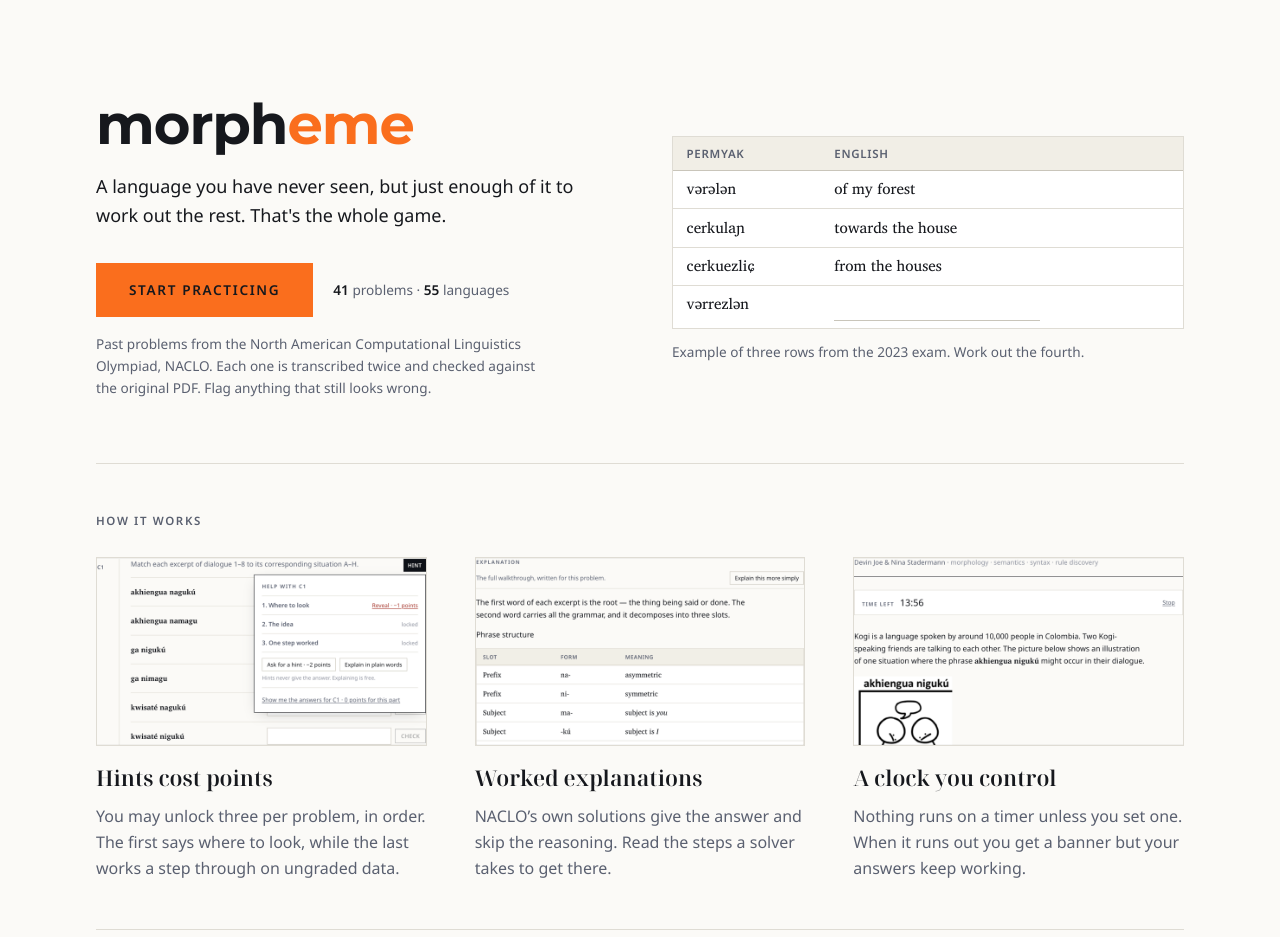
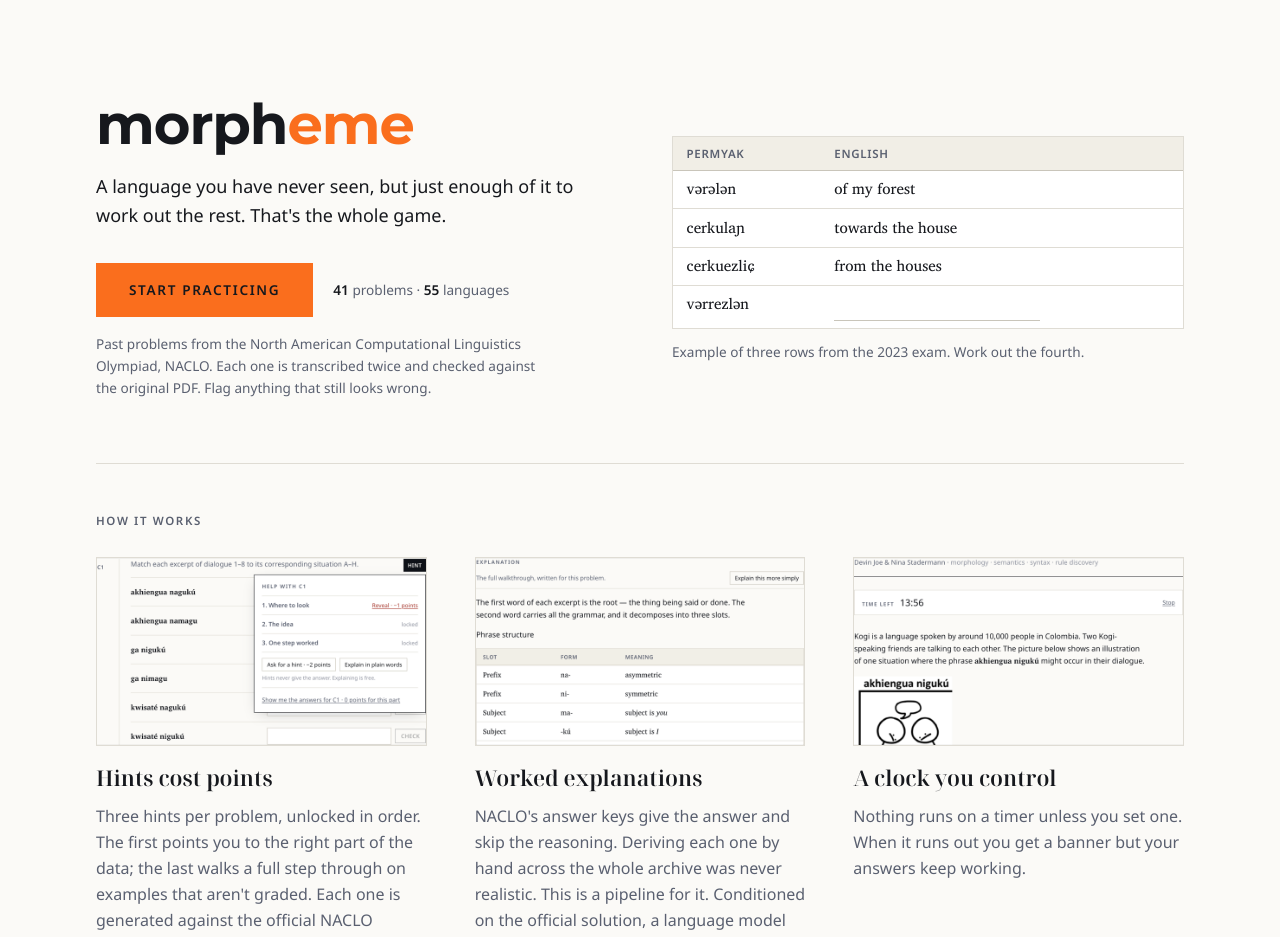
Before and after one commit to lapark714/naclo_thing, a Next.js app: page / in a window 1280 px wide. Shown: the top 937 px of the page. Built offline with nearby package versions, Linux system fonts and the light colour scheme.

Commit message:
more home page updates

```diff
--- a/app/page.tsx
+++ b/app/page.tsx
@@ -81,13 +81,13 @@ export default function Home() {
           {[
             {
               title: "Hints cost points",
-              body: "You may unlock three per problem, in order. The first says where to look, while the last works a step through on ungraded data.",
+              body: "Three hints per problem, unlocked in order. The first points you to the right part of the data; the last walks a full step through on examples that aren't graded. Each one is generated against the official NACLO solution key.",
               src: "/how/hints.png",
               alt: "A help panel open over a Kogi matching question, listing three hints. The first offers to reveal for one point, the other two are locked, and a line below says hints never give the answer.",
             },
             {
               title: "Worked explanations",
-              body: "NACLO’s own solutions give the answer and skip the reasoning. Read the steps a solver takes to get there.",
+              body: "NACLO's answer keys give the answer and skip the reasoning. Deriving each one by hand across the whole archive was never realistic. This is a pipeline for it. Conditioned on the official solution, a language model back-chains to recover the inferences that yield it, then orders them forward, the way a solver would.",
               src: "/how/explanation.png",
               alt: "A written walkthrough that breaks a Kogi phrase into a root and three grammar slots, with a table pairing each slot to its form and meaning.",
             },
```
